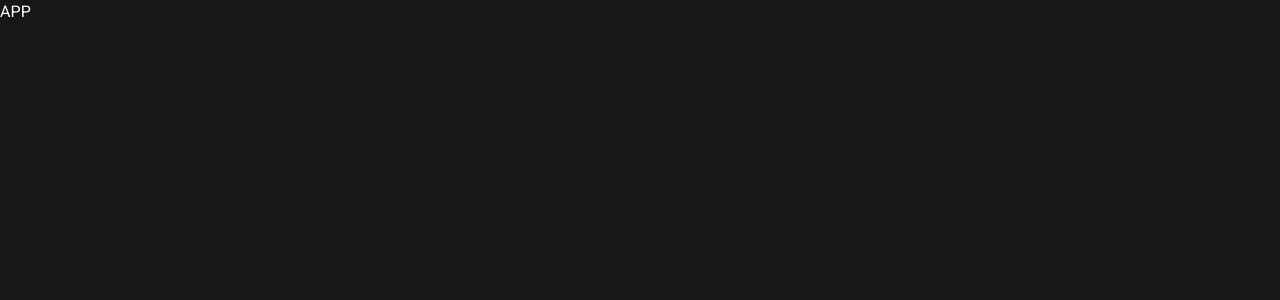
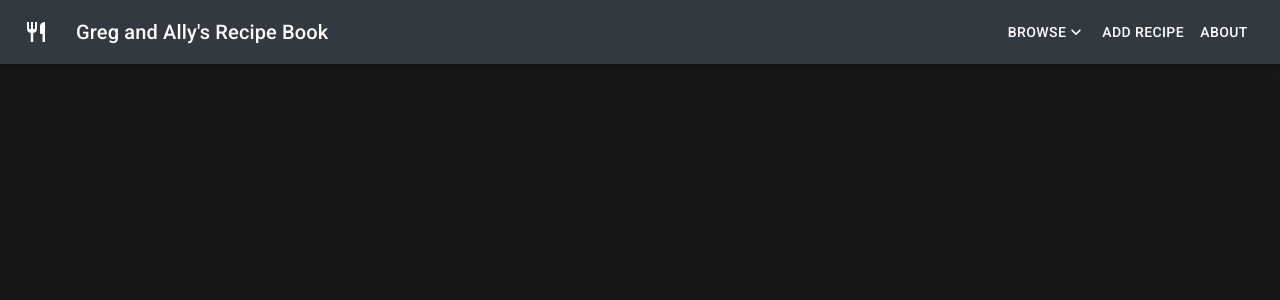
Before and after one commit to gregorychen3/recipe-book, a React (Create React App) app in the folder ui/: page / in a window 1280 px wide. Shown: the top 300 px of the page. Built offline with nearby package versions, Linux system fonts and the light colour scheme.

Commit message:
use app header

```diff
--- a/ui/src/App.tsx
+++ b/ui/src/App.tsx
@@ -4,6 +4,7 @@ import CssBaseline from "@mui/material/CssBaseline";
 import Grid from "@mui/material/Grid";
 import Toolbar from "@mui/material/Toolbar";
 import { Redirect, Route, Switch } from "react-router-dom";
+import AppHeader from "./components/AppHeader";
 //import AppHeader from "./components/AppHeader";
 //import AboutPage from "./pages/AboutPage";
 //import CreateRecipePage from "./pages/CreateRecipePage";
@@ -16,11 +17,7 @@ export function App() {
   return (
     <Box display="flex">
       <CssBaseline />
-      APP
-      {/**
-       *
       <AppHeader />
-       */}
       <Box component="main" sx={{ flexGrow: 1, height: "100vh", overflow: "auto" }}>
         <Toolbar />
         <Container maxWidth="md" sx={{ mt: 4, mb: 4 }}>
```
